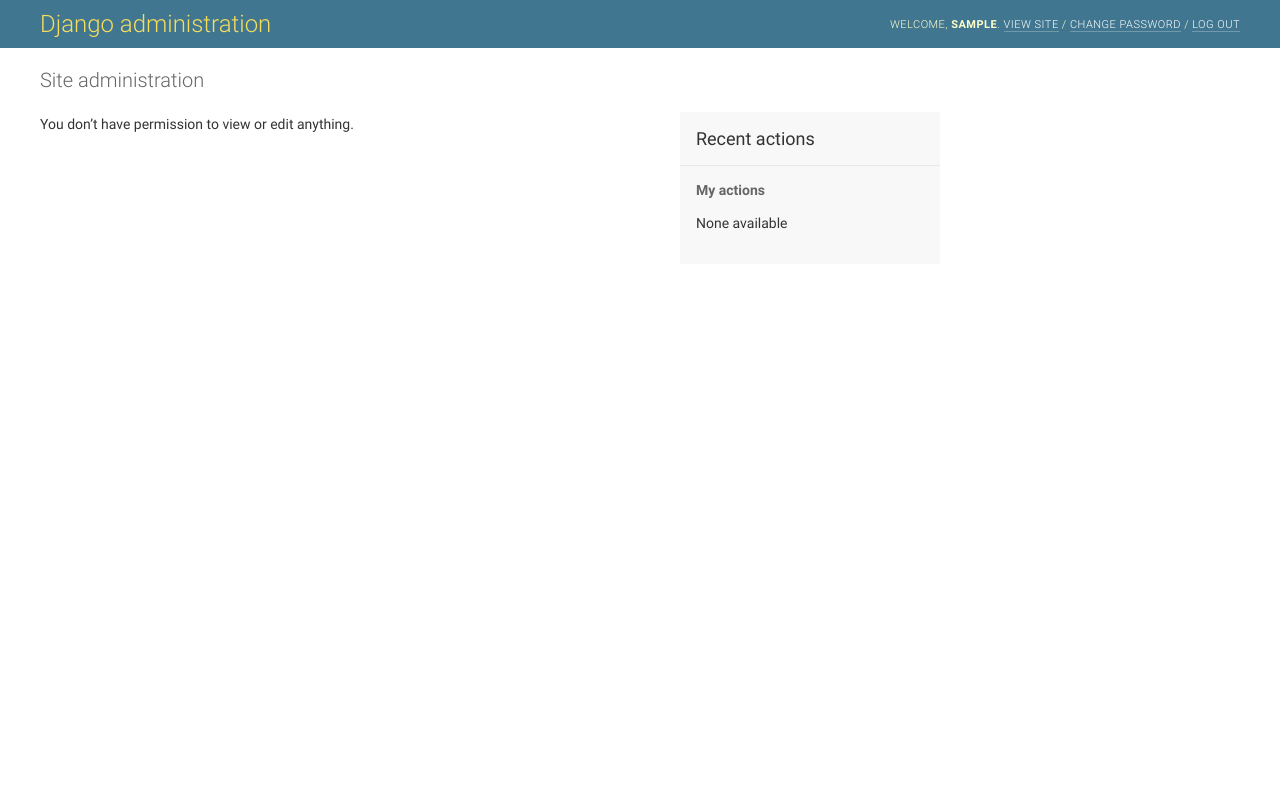
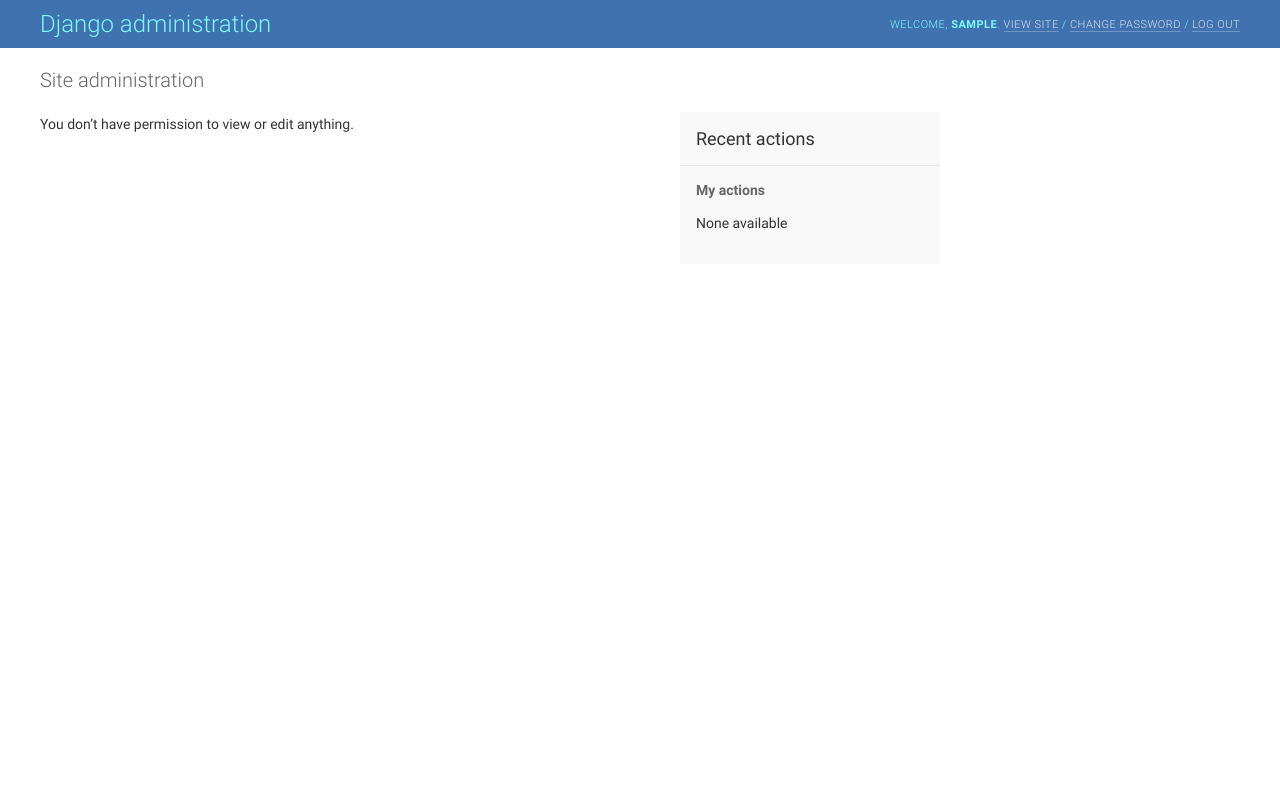
Before and after one commit to Jiklopo/telebot-template, a Django app: page /admin/ in a window 1280 px wide. Run offline with Django 3.2, Linux system fonts and the light colour scheme; the visitor is signed in with stand-in values (Sample User, id 1); data comes from the database, SQL or seed files in the repository; data that the repository does not hold is empty.

Commit message:
recolored django admin

```diff
--- a/interface/static/style/main.css
+++ b/interface/static/style/main.css
@@ -3,6 +3,7 @@
     --light-blue: #dbe2ef;
     --blue: #3f72af;
     --dark-blue: #112d4e;
+    --accent: #7df9ff;
     --error: #e23e57;
 }
 
@@ -78,7 +79,7 @@ main h6 {
     padding: 0;
 }
 
-#log-links h5{
+#log-links h5 {
     margin: 10px;
 }
 
--- /dev/null
+++ b/templates/admin/base.html
@@ -0,0 +1,17 @@
+{% extends 'admin/base.html' %}
+
+{% block extrahead %}{{ block.super }}
+<style>
+:root {
+  --primary: #112d4e;
+  --secondary: #3f72af;
+  --accent: #7df9ff;
+  --primary-fg: #dbe2ef;
+
+  --header-color: #7df9ff;
+  --selected-row: #dbe2ef;
+
+
+}
+</style>
+{% endblock %}
```
